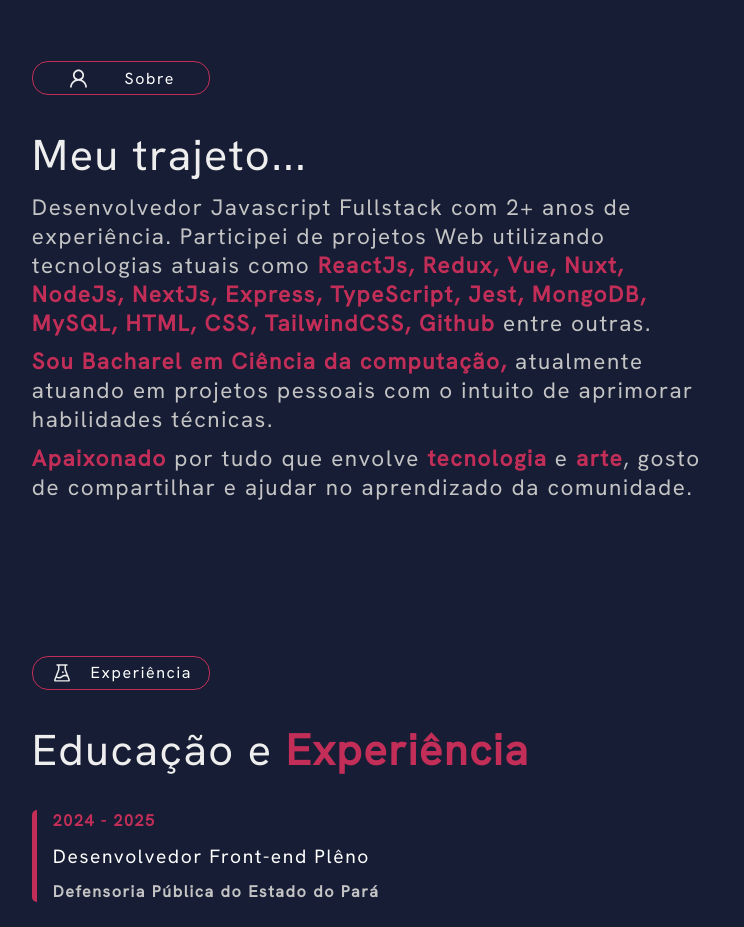
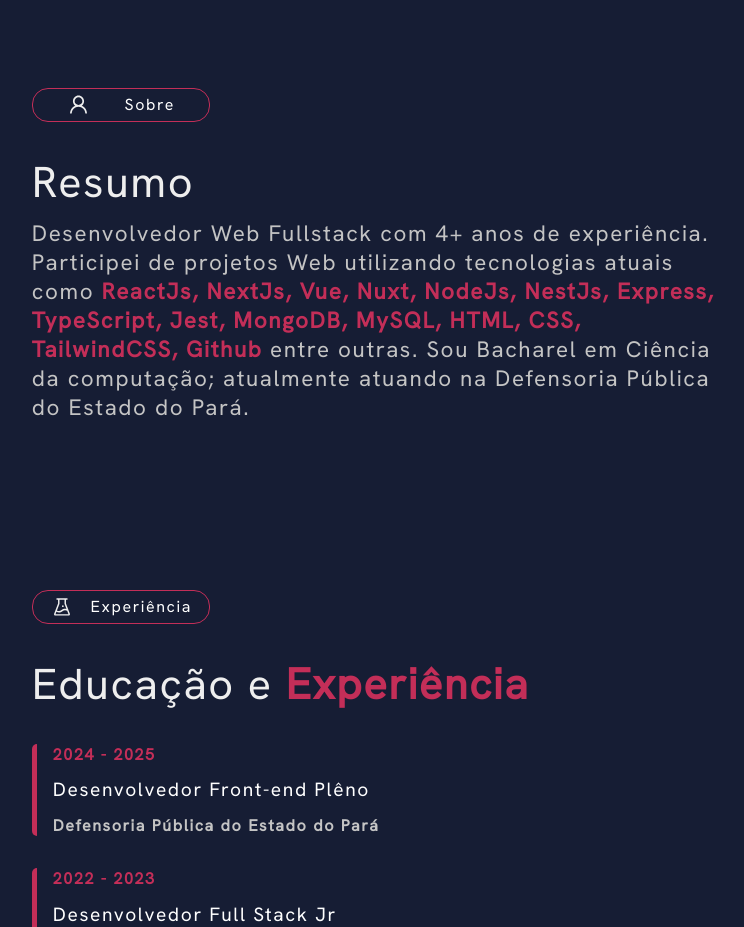
Before and after one commit to otavioaraujo08/portfolio-, a React (Vite) app: page / in a window 1280 px wide. Shown: the part 960-1887 px from the top of the page, without its empty margins (369-1113 px from the left). Built offline with nearby package versions, Linux system fonts and the light colour scheme.

Commit message:
feat: update About page content and improve language consistency

```diff
--- a/src/pages/About/index.jsx
+++ b/src/pages/About/index.jsx
@@ -2,7 +2,7 @@ import { useSelector } from 'react-redux';
 import { Module } from '../../components/Module';
 import { SubtitlePage } from '../../components/SubtitlePage';
 import { TitlePage } from '../../components/TitlePage';
-import { Container, ApresentationBox } from './styles';
+import { ApresentationBox, Container } from './styles';
 
 export const About = () => {
   const booleanLanguageValue = useSelector((state) => state.language);
@@ -12,55 +12,27 @@ export const About = () => {
       <Module icon="user" title={booleanLanguageValue ? 'About' : 'Sobre'} />
 
       <ApresentationBox>
-        <TitlePage
-          title={booleanLanguageValue ? 'My way...' : 'Meu trajeto...'}
-        />
+        <TitlePage title={booleanLanguageValue ? 'Resume' : 'Resumo'} />
 
         <SubtitlePage>
           {booleanLanguageValue ? (
             <>
-              Fullstack Javascript Developer with 2+ years of experience. I
-              participated in Web projects using current technologies such as{' '}
+              Fullstack Web Developer with 4+ years experience. Web using
+              current technologies such as{' '}
             </>
           ) : (
             <>
-              Desenvolvedor Javascript Fullstack com 2+ anos de experiência.
-              Participei de projetos Web utilizando tecnologias atuais como{' '}
+              Desenvolvedor Web Fullstack com 4+ anos de experiência. Participei
+              de projetos Web utilizando tecnologias atuais como{' '}
             </>
           )}
           <strong>
-            ReactJs, Redux, Vue, Nuxt, NodeJs, NextJs, Express, TypeScript,
+            ReactJs, NextJs, Vue, Nuxt, NodeJs, NestJs, Express, TypeScript,
             Jest, MongoDB, MySQL, HTML, CSS, TailwindCSS, Github
           </strong>{' '}
-          {booleanLanguageValue ? 'among others.' : `entre outras.`}
-        </SubtitlePage>
-
-        <SubtitlePage>
-          <strong>
-            {booleanLanguageValue
-              ? 'I am Bachelor of Computer Science, '
-              : `Sou Bacharel em Ciência da computação, `}
-          </strong>
           {booleanLanguageValue
-            ? 'currently working on personal projects in order to improve technical skills. '
-            : `atualmente atuando em projetos pessoais com o intuito de aprimorar
-              habilidades técnicas. `}
-        </SubtitlePage>
-
-        <SubtitlePage>
-          {booleanLanguageValue ? (
-            <>
-              <strong>Passionate</strong> about everything involving{' '}
-              <strong>technology </strong> and <strong>art</strong>, I like to
-              share and help the community learn.
-            </>
-          ) : (
-            <>
-              <strong>Apaixonado</strong> por tudo que envolve{' '}
-              <strong>tecnologia</strong> e <strong>arte</strong>, gosto de
-              compartilhar e ajudar no aprendizado da comunidade.
-            </>
-          )}
+            ? 'among others. I am a Bachelor in Computer Science; working in the Public Defender of the State of Para.'
+            : `entre outras. Sou Bacharel em Ciência da computação; atualmente atuando na Defensoria Pública do Estado do Pará.`}
         </SubtitlePage>
       </ApresentationBox>
     </Container>
```
